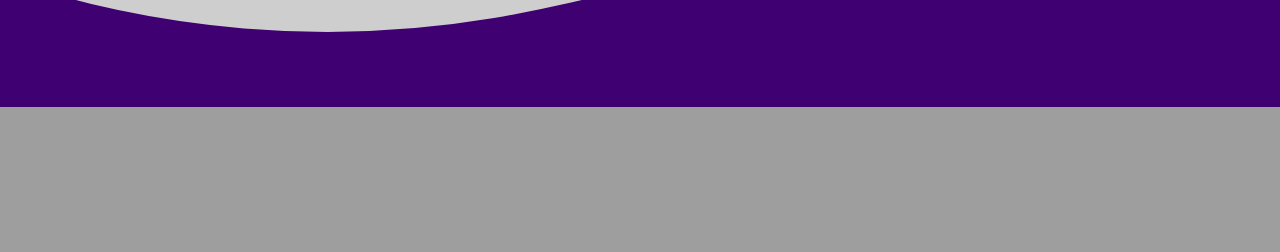
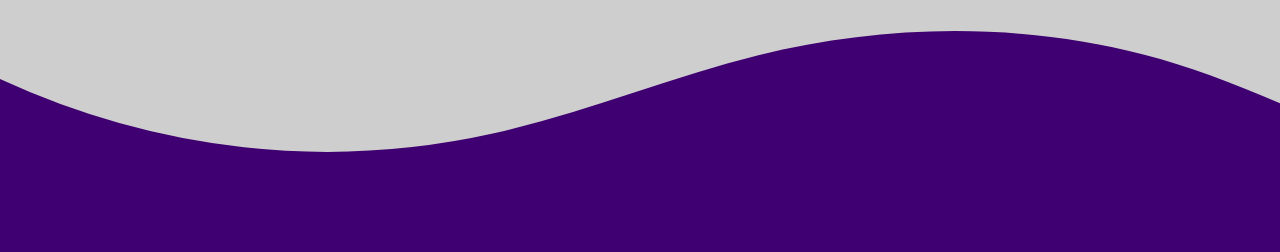
Before and after one commit to SofiDevO/SofiDev-landingpage, a PHP site: page / in a window 1280 px wide. Shown: the part 2195-2447 px from the top of the page. Before the commit the page ends 2302 px from the top, so only its background shows below. Run offline with PHP 8.4, Linux system fonts and the light colour scheme.

Commit message:
Ajustes divider

```diff
--- a/Styles/divider.css
+++ b/Styles/divider.css
@@ -51,7 +51,7 @@
 @media (min-width:850px){
     .custom-shape-divider-bottom-1685513857 {
         position: absolute;
-    bottom: -227px;
+    bottom: -379px;
     left: 0;
     width: 100%;
     overflow: hidden;
@@ -77,8 +77,8 @@
 
     /* DIVIDER  2 */
     .custom-shape-divider-bottom-1685781927 {
-        osition: absolute;
-    bottom: -1502px;
+     position: absolute;
+    bottom: -1647px;
     left: 0;
     width: 100%;
     overflow: hidden;
@@ -89,7 +89,7 @@
         position: relative;
         display: block;
         width: calc(144% + 1.3px);
-        height: 168px;
+        height: 224px;
     }
 
     .custom-shape-divider-bottom-1685781927 .shape-fill {
```
